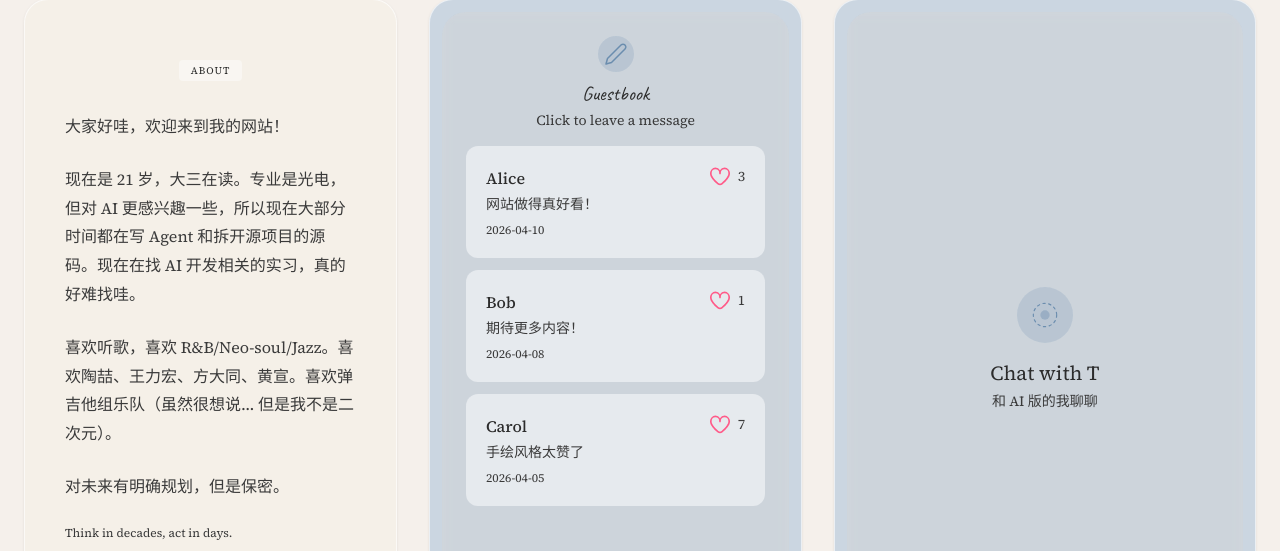
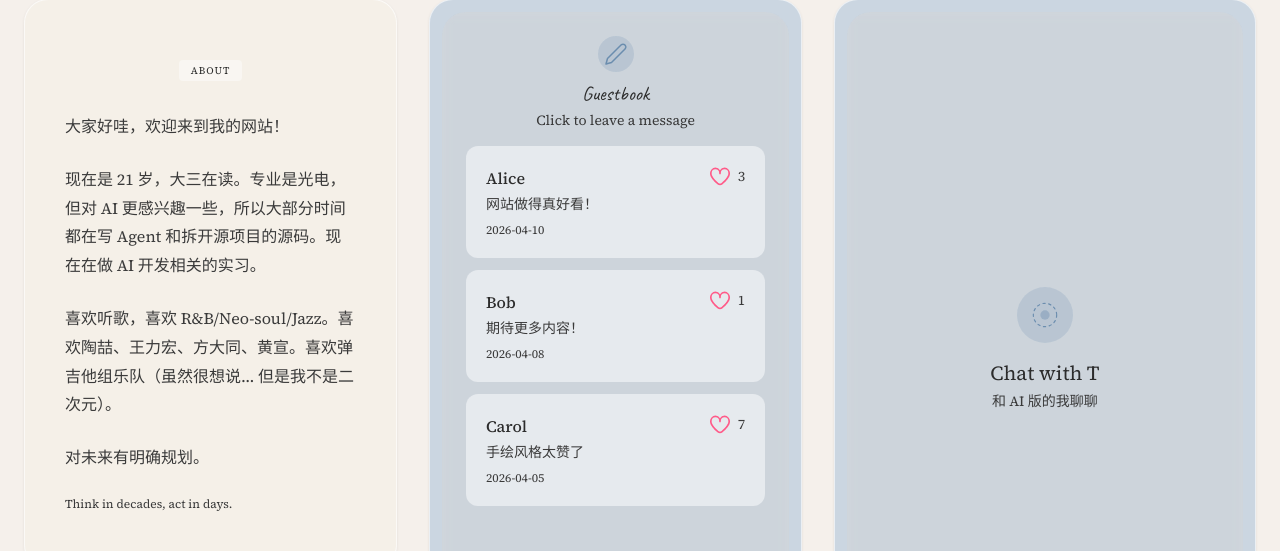
Before and after one commit to iuyup/iuyup.com, a Next.js app: page / in a window 1280 px wide. Shown: the part 849-1400 px from the top of the page. Built offline with nearby package versions, Linux system fonts and the light colour scheme; no server answers.

Commit message:
feat:fix bug

```diff
--- a/src/app/posts/[slug]/page.tsx
+++ b/src/app/posts/[slug]/page.tsx
@@ -54,6 +54,15 @@ function filterObsidianSyntax(content: string): string {
     .replace(/\[\[([^\]|]+)\|([^\]]+)\]\]/g, "$2") // [[note|display]] -> display
     .replace(/\[\[([^\]]+)\]\]/g, "$1") // [[note]] -> note
     .replace(/!\[\[([^\]]+)\|([^\]]+)\]\]/g, ""); // Remove ![[note|display]]
+}
+
+function removeLeadingDuplicateTitle(content: string, title: string): string {
+  const leadingHeading = content.match(/^(?:[ \t]*\r?\n)*[ \t]*#\s+(.+?)(?:\s+#+)?[ \t]*(?:\r?\n|$)/);
+  if (!leadingHeading || leadingHeading[1].trim() !== title.trim()) {
+    return content;
+  }
+
+  return content.slice(leadingHeading[0].length);
 }
 
 const mdxComponents = {
@@ -196,7 +205,10 @@ export default async function PostPage({ params }: { params: Promise<{ slug: str
     notFound();
   }
 
-  const filteredContent = filterObsidianSyntax(post.content);
+  const filteredContent = removeLeadingDuplicateTitle(
+    filterObsidianSyntax(post.content),
+    post.frontmatter.title
+  );
 
   const jsonLd = {
     "@context": "https://schema.org",
--- a/src/components/cards/AboutCard.tsx
+++ b/src/components/cards/AboutCard.tsx
@@ -57,13 +57,13 @@ export function AboutCard({ tag = 'default' }: AboutCardProps) {
             大家好哇，欢迎来到我的网站！
           </p>
           <p className="text-base leading-[1.8] whitespace-normal text-left" style={{ color: variant.textSecondary }}>
-            现在是 21 岁，大三在读。专业是光电，但对 AI 更感兴趣一些，所以现在大部分时间都在写 Agent 和拆开源项目的源码。现在在找 AI 开发相关的实习，真的好难找哇。
+            现在是 21 岁，大三在读。专业是光电，但对 AI 更感兴趣一些，所以大部分时间都在写 Agent 和拆开源项目的源码。现在在做 AI 开发相关的实习。
           </p>
           <p className="text-base leading-[1.8] whitespace-normal text-left" style={{ color: variant.textSecondary }}>
             喜欢听歌，喜欢 R&B/Neo-soul/Jazz。喜欢陶喆、王力宏、方大同、黄宣。喜欢弹吉他组乐队（虽然很想说... 但是我不是二次元）。
           </p>
           <p className="text-base leading-[1.8] whitespace-normal text-left" style={{ color: variant.textSecondary }}>
-            对未来有明确规划，但是保密。
+            对未来有明确规划。
           </p>
         </div>
         <div className="mt-auto pt-6 w-full text-left">
```
